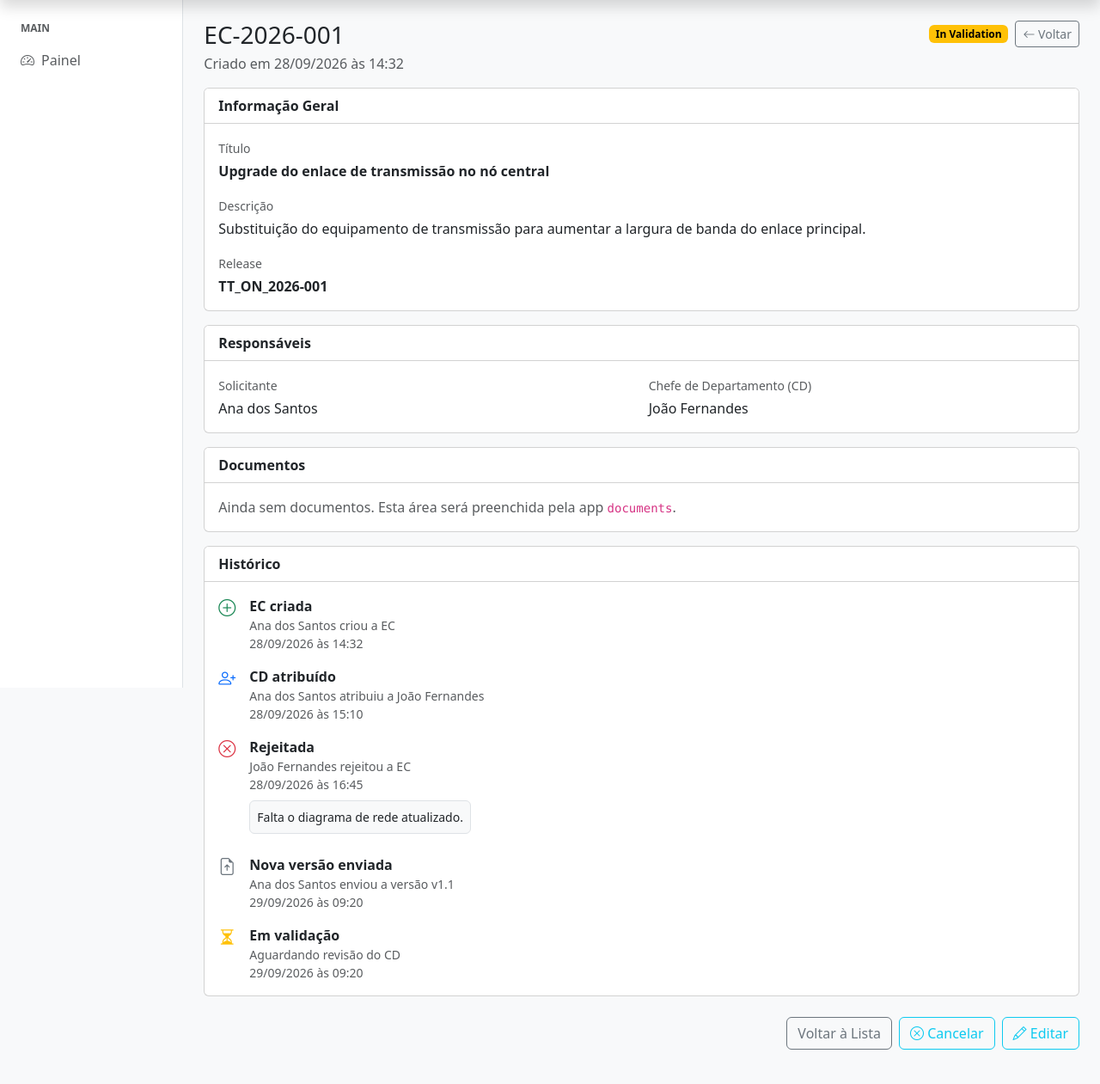
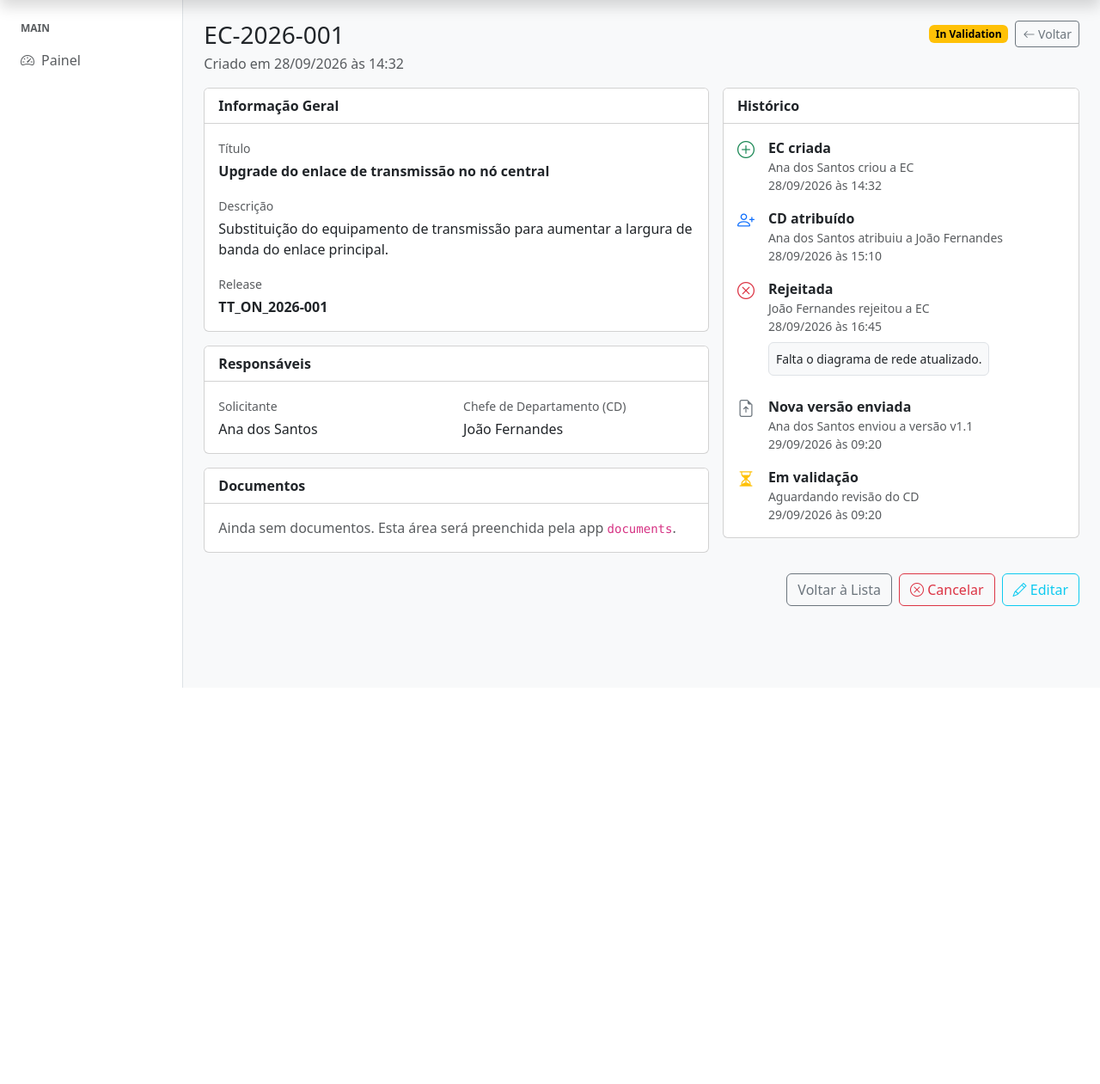
Before and after one commit to Noro18/EC-Backlog, a Django app: page /backlog/detailEC/ in a window 1280 px wide. Shown: the part 72-1333 px from the top of the page at 86% size. After the commit the page ends 872 px from the top, so only its background shows below. Run offline with Django 5.2, Linux system fonts and the light colour scheme; some libraries are stand-ins or nearby versions.

Commit message:
redesign: update layout of ec_detail

```diff
--- a/templates/backlog/ec_detail.html
+++ b/templates/backlog/ec_detail.html
@@ -16,6 +16,11 @@
         </a>
     </div>
 </div>
+
+
+<div class="row g-3">
+
+    <div class="col-lg-7">
 
         <div class="card">
             <div class="card-header bg-white fw-semibold">Informação Geral</div>
@@ -66,9 +71,12 @@
             </div>
         </div>
 
+    </div>
 
 
-<div class="card mt-3">
+    <div class="col-lg-5">
+
+        <div class="card">
             <div class="card-header bg-white fw-semibold">Histórico</div>
             <div class="card-body">
                 <ul class="list-unstyled mb-0">
@@ -135,11 +143,11 @@
             </div>
         </div>
 
-
-
+    </div>
+</div>
 <div class="d-flex justify-content-end gap-2 mt-4 mb-3">
     <a href="{% url 'backlog:ec_list' %}" class="btn btn-outline-secondary">Voltar à Lista</a>
-    <button type="button" class="btn btn-outline-info">
+    <button type="button" class="btn btn-outline-danger">
         <i class="bi bi-x-circle"></i> Cancelar
     </button>
     <button type="button" class="btn btn-outline-info">
```
Lines whose indentation alone changed are shown as unchanged.
